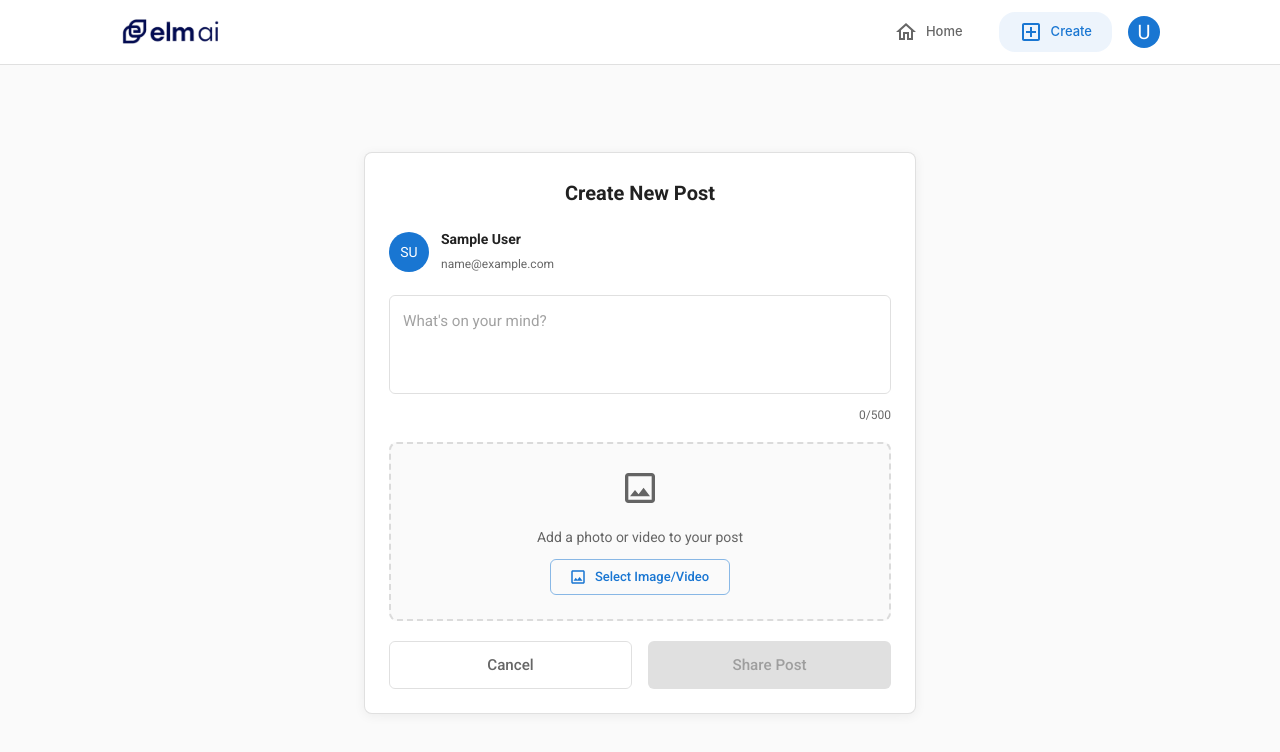
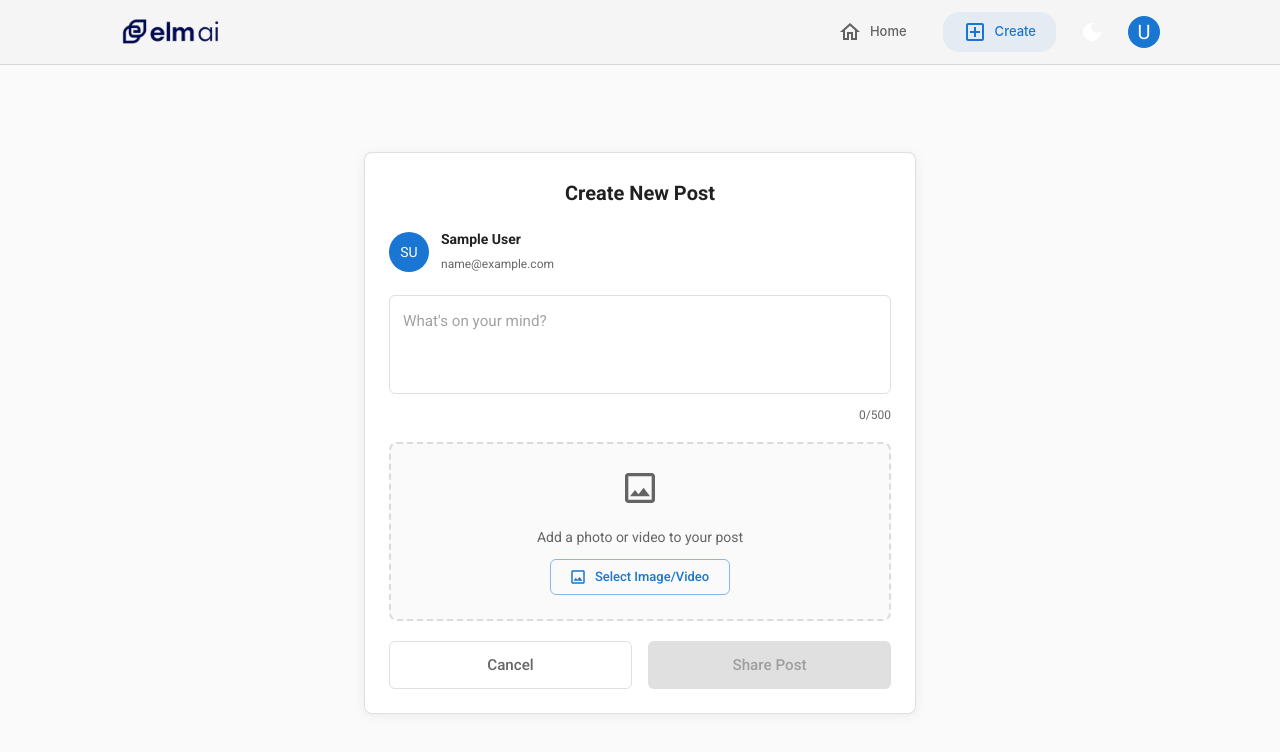
Before and after one commit to dvvaliya369/elm-ai-task-frontend, a React (Vite) app: page /posts/create in a window 1280 px wide. Shown: the top 752 px of the page. Built offline with nearby package versions, Linux system fonts and the light colour scheme; sample sign-in values are in the browser's storage.

Commit message:
feat(ui): add theme toggle

```diff
--- /dev/null
+++ b/src/components/ThemeToggler/ThemeToggler.tsx
@@ -0,0 +1,28 @@
+import React from 'react';
+import { IconButton, Tooltip } from '@mui/material';
+import { LightMode, DarkMode } from '@mui/icons-material';
+import { useTheme } from '../../context/ThemeContext';
+
+const ThemeToggler: React.FC = () => {
+  const { mode, toggleTheme } = useTheme();
+
+  return (
+    <Tooltip title={`Switch to ${mode === 'light' ? 'dark' : 'light'} mode`}>
+      <IconButton
+        onClick={toggleTheme}
+        color="inherit"
+        aria-label="toggle theme"
+        sx={{
+          transition: 'transform 0.2s ease-in-out',
+          '&:hover': {
+            transform: 'rotate(180deg)',
+          },
+        }}
+      >
+        {mode === 'light' ? <DarkMode /> : <LightMode />}
+      </IconButton>
+    </Tooltip>
+  );
+};
+
+export default ThemeToggler;
--- /dev/null
+++ b/src/components/ThemeToggler/index.ts
@@ -0,0 +1,2 @@
+export { default } from './ThemeToggler';
+export { default as ThemeToggler } from './ThemeToggler';
--- a/src/components/index.ts
+++ b/src/components/index.ts
@@ -1,2 +1,3 @@
 export * from './Post';
 export * from './PostDetail';
+export * from './ThemeToggler';
--- /dev/null
+++ b/src/context/ThemeContext.tsx
@@ -0,0 +1,65 @@
+import React, { createContext, useContext, useState, useEffect } from 'react';
+import type { ReactNode } from 'react';
+import type { PaletteMode } from '@mui/material';
+
+interface ThemeContextType {
+  mode: PaletteMode;
+  toggleTheme: () => void;
+}
+
+const ThemeContext = createContext<ThemeContextType | undefined>(undefined);
+
+interface ThemeProviderProps {
+  children: ReactNode;
+}
+
+export const CustomThemeProvider: React.FC<ThemeProviderProps> = ({ children }) => {
+  const [mode, setMode] = useState<PaletteMode>(() => {
+    // Check localStorage for saved theme preference
+    const savedTheme = localStorage.getItem('theme-mode');
+    if (savedTheme === 'light' || savedTheme === 'dark') {
+      return savedTheme;
+    }
+    // Default to system preference
+    return window.matchMedia('(prefers-color-scheme: dark)').matches ? 'dark' : 'light';
+  });
+
+  const toggleTheme = () => {
+    const newMode = mode === 'light' ? 'dark' : 'light';
+    setMode(newMode);
+    localStorage.setItem('theme-mode', newMode);
+  };
+
+  // Listen for system theme changes
+  useEffect(() => {
+    const mediaQuery = window.matchMedia('(prefers-color-scheme: dark)');
+    const handleChange = () => {
+      // Only update if user hasn't manually set a preference
+      if (!localStorage.getItem('theme-mode')) {
+        setMode(mediaQuery.matches ? 'dark' : 'light');
+      }
+    };
+
+    mediaQuery.addEventListener('change', handleChange);
+    return () => mediaQuery.removeEventListener('change', handleChange);
+  }, []);
+
+  const value = {
+    mode,
+    toggleTheme,
+  };
+
+  return (
+    <ThemeContext.Provider value={value}>
+      {children}
+    </ThemeContext.Provider>
+  );
+};
+
+export const useTheme = (): ThemeContextType => {
+  const context = useContext(ThemeContext);
+  if (!context) {
+    throw new Error('useTheme must be used within a CustomThemeProvider');
+  }
+  return context;
+};
--- a/src/layouts/Navbar/index.tsx
+++ b/src/layouts/Navbar/index.tsx
@@ -24,6 +24,7 @@ import ProfileMenu from "./components/ProfileMenu";
 import { useNavbarHandlers } from "./hooks/useNavbarHandlers";
 import { useProfileMenu } from "./hooks/useProfileMenu";
 import { navbarStyles } from "./styles";
+import ThemeToggler from "../../components/ThemeToggler";
 
 const Navbar: React.FC = () => {
   const theme = useTheme();
@@ -85,6 +86,7 @@ const Navbar: React.FC = () => {
                     isActive={location.pathname === "/posts/create"}
                   />
                 )}
+                <ThemeToggler />
               </Box>
 
               {isAuthenticated ? (
@@ -134,6 +136,7 @@ const Navbar: React.FC = () => {
                   isActive={location.pathname === "/posts/create"}
                 />
               )}
+              <ThemeToggler />
 
               {isAuthenticated ? (
                 <IconButton onClick={handleProfileClick} sx={navbarStyles.tabletProfileButton}>
@@ -168,6 +171,8 @@ const Navbar: React.FC = () => {
           )}
 
           {isMobile && (
+            <Box sx={navbarStyles.mobileNavContainer}>
+              <ThemeToggler />
               <IconButton onClick={handleProfileClick} sx={navbarStyles.mobileProfileButton}>
                 {isAuthenticated ? (
                   <Avatar
@@ -180,6 +185,7 @@ const Navbar: React.FC = () => {
                   <PersonIcon sx={navbarStyles.mobilePersonIcon} />
                 )}
               </IconButton>
+            </Box>
           )}
         </Toolbar>
       </AppBar>
--- a/src/layouts/Navbar/styles.ts
+++ b/src/layouts/Navbar/styles.ts
@@ -115,6 +115,12 @@ export const navbarStyles = {
     },
   },
 
+  mobileNavContainer: {
+    display: "flex",
+    alignItems: "center",
+    gap: 1,
+  },
+
   mobileProfileButton: {
     p: 0,
   },
--- a/src/main.tsx
+++ b/src/main.tsx
@@ -3,9 +3,10 @@ import { ThemeProvider, CssBaseline } from "@mui/material";
 import { Provider } from "react-redux";
 import { createRoot } from "react-dom/client";
 
-import theme from "./theme/theme.ts";
+import { createAppTheme } from "./theme/theme.ts";
 import { store } from "./store/index.ts";
 import { ToastProvider } from "./context/ToastContext.tsx";
+import { CustomThemeProvider, useTheme } from "./context/ThemeContext.tsx";
 import Router from "./Router.tsx";
 import "./index.css";
 
@@ -15,15 +16,27 @@ import "@fontsource/roboto/400.css";
 import "@fontsource/roboto/500.css";
 import "@fontsource/roboto/700.css";
 
+// App wrapper component to use the theme context
+const AppWithTheme: React.FC = () => {
+  const { mode } = useTheme();
+  const theme = createAppTheme(mode);
+
+  return (
+    <ThemeProvider theme={theme}>
+      <CssBaseline />
+      <Router />
+    </ThemeProvider>
+  );
+};
+
 createRoot(document.getElementById("root")!).render(
   <React.StrictMode>
     <Provider store={store}>
-      <ToastProvider>
-        <ThemeProvider theme={theme}>
-          <CssBaseline />
-          <Router />
-        </ThemeProvider>
-      </ToastProvider>
+      <CustomThemeProvider>
+        <ToastProvider>
+          <AppWithTheme />
+        </ToastProvider>
+      </CustomThemeProvider>
     </Provider>
   </React.StrictMode>
 );
--- a/src/theme/theme.ts
+++ b/src/theme/theme.ts
@@ -1,12 +1,68 @@
 import { createTheme } from "@mui/material/styles";
+import type { PaletteMode } from "@mui/material/styles";
 
-const theme = createTheme({
+export const createAppTheme = (mode: PaletteMode) => createTheme({
   palette: {
-    mode: "light",
+    mode,
+    ...(mode === 'light'
+      ? {
+          // Light theme colors
+          primary: {
+            main: '#1976d2',
+          },
+          secondary: {
+            main: '#dc004e',
+          },
+          background: {
+            default: '#ffffff',
+            paper: '#f5f5f5',
+          },
+          text: {
+            primary: 'rgba(0, 0, 0, 0.87)',
+            secondary: 'rgba(0, 0, 0, 0.6)',
+          },
+        }
+      : {
+          // Dark theme colors
+          primary: {
+            main: '#90caf9',
+          },
+          secondary: {
+            main: '#f48fb1',
+          },
+          background: {
+            default: '#121212',
+            paper: '#1e1e1e',
+          },
+          text: {
+            primary: 'rgba(255, 255, 255, 0.87)',
+            secondary: 'rgba(255, 255, 255, 0.6)',
+          },
+        }),
   },
   typography: {
     fontFamily: "'Roboto', sans-serif",
   },
+  components: {
+    // Customize component styles for both themes
+    MuiAppBar: {
+      styleOverrides: {
+        root: {
+          backgroundColor: mode === 'light' ? '#1976d2' : '#1e1e1e',
+        },
+      },
+    },
+    MuiCard: {
+      styleOverrides: {
+        root: {
+          backgroundColor: mode === 'light' ? '#ffffff' : '#1e1e1e',
+        },
+      },
+    },
+  },
 });
 
+// Default theme (will be replaced by dynamic theme)
+const theme = createAppTheme('light');
+
 export default theme;
```
Also changed, not shown: 2 other files (tests, documents, lock files or other folders). Lines whose indentation alone changed are shown as unchanged.
